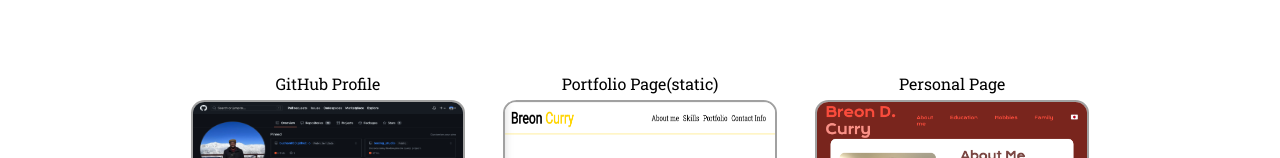
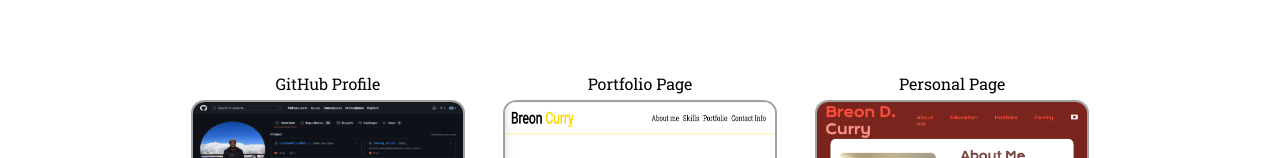
Before and after one commit to Buchan650/profile, a React (Create React App) app: page /portfolio in a window 1280 px wide. Shown: the part 316-474 px from the top of the page. Built offline with nearby package versions, Linux system fonts and the light colour scheme.

Commit message:
fixed label mistake

```diff
--- a/src/components/Portfolio/Portfolio.js
+++ b/src/components/Portfolio/Portfolio.js
@@ -66,7 +66,7 @@ export default function Porfolio() {
 
                 </article>
                 <article className='proj'>
-                    <p>Portfolio Page(static)</p>
+                    <p>Portfolio Page</p>
                     <Link to="https://breoncurry-portfolio-site.netlify.app/" target="_blank" alt='link to portfolio page'><img src={Portfolio} alt='portfolio page'/></Link>
                     <Link to="https://github.com/Buchan650/profile" target="_blank" alt='link to portfolio page repository' ><button className='button'><span>Repository  </span></button></Link>
                 </article>
```
